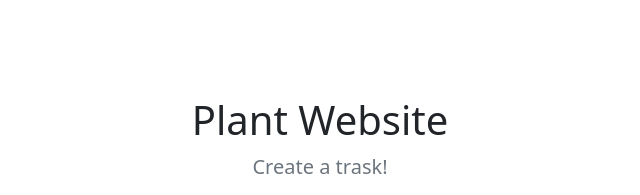
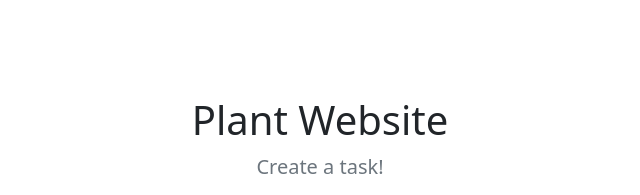
Before and after one commit to langegang/planner_project, a plain HTML site: page index.html in a window 1280 px wide. Shown: the top 195 px of the page, 320-960 px from the left. Drawn offline with nearby package versions, Linux system fonts and the light colour scheme.

Commit message:
Fixed typo

```diff
--- a/index.html
+++ b/index.html
@@ -18,7 +18,7 @@
     <div class="row py-lg-5">
       <div class="col-lg-6 col-md-8 mx-auto">
         <h1 class="fw-light">Plant Website</h1>
-        <p class="lead text-muted">Create a trask!</p>
+        <p class="lead text-muted">Create a task!</p>
         <form>
           <div class="form-outline p-2">
             <input type="text" id="add_name_of_task" class="form-control" placeholder="add name of task" />
```
